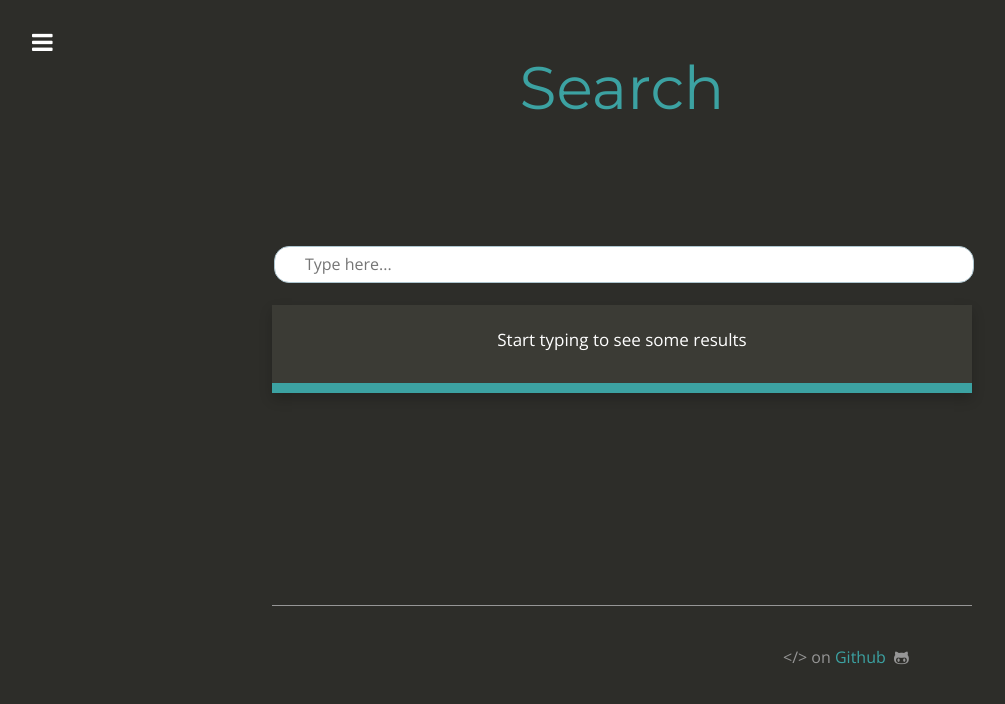
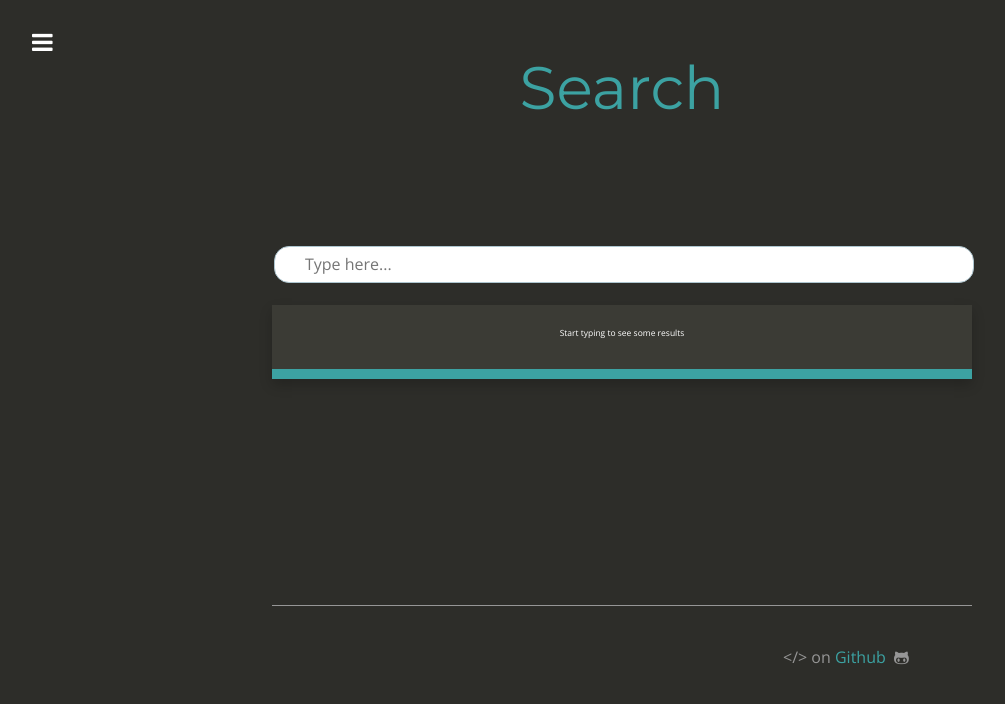
Before and after one commit to daribei/xdanielribeiro.github.io, a Jekyll site: the page built from search.html, in a window 1280 px wide. Shown: the top 704 px of the page, without its empty margins (18-1023 px from the left). Built offline with Jekyll 4.4.1, drawn with Linux system fonts in a browser that asks for light colours; nearby versions of some CDN libraries.

Commit message:
Changes.

```diff
--- a/css/style.scss
+++ b/css/style.scss
@@ -302,7 +302,7 @@ ul {
 
 	.articles {
 		text-align: center;
-		font-size: 20px;
+		font-size: 10px;
 
 		h2 {
 			margin-bottom: 30px;
```
Also changed, not shown: _posts/2018-07-12-azure-update-management.md (+1 -1 lines).
